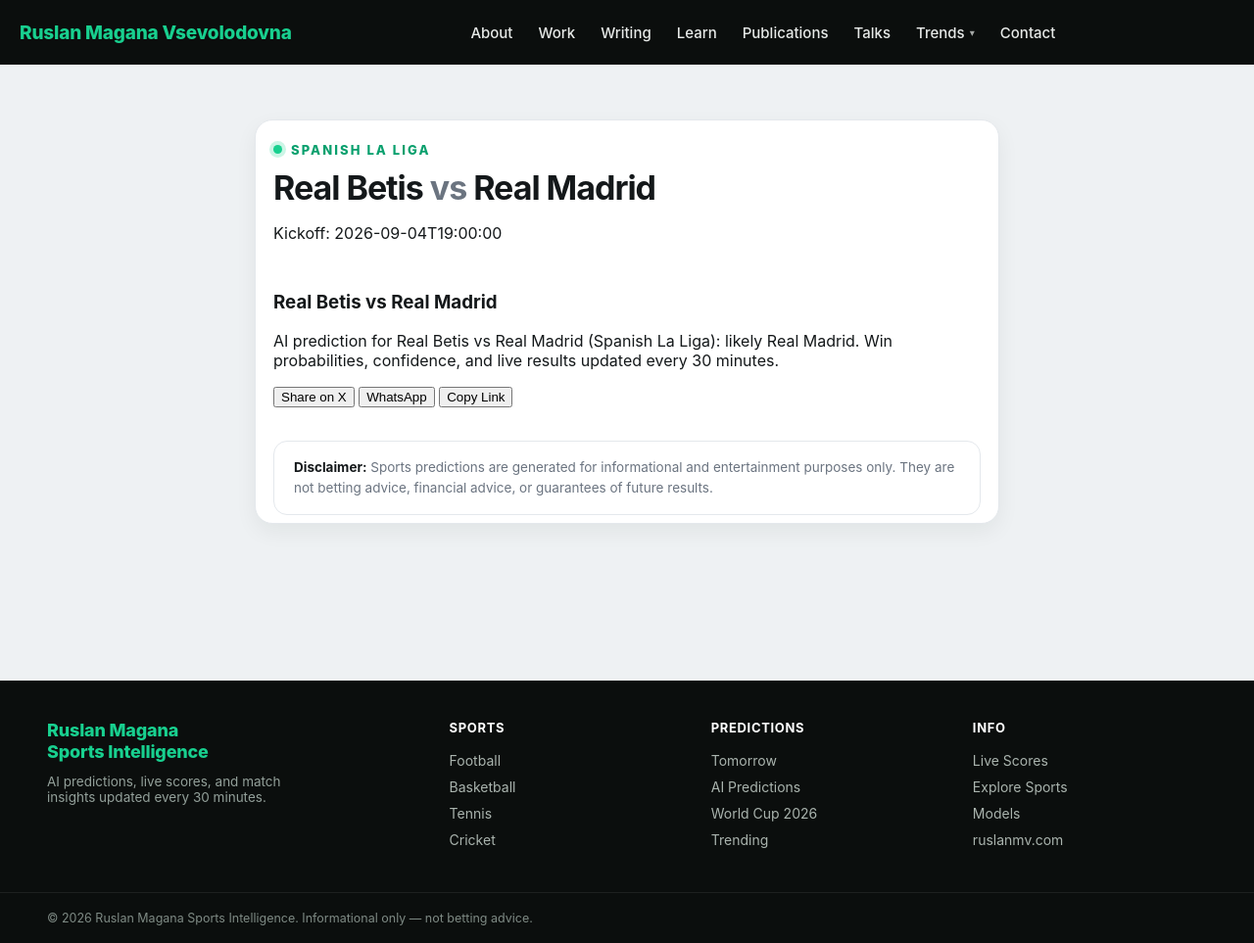
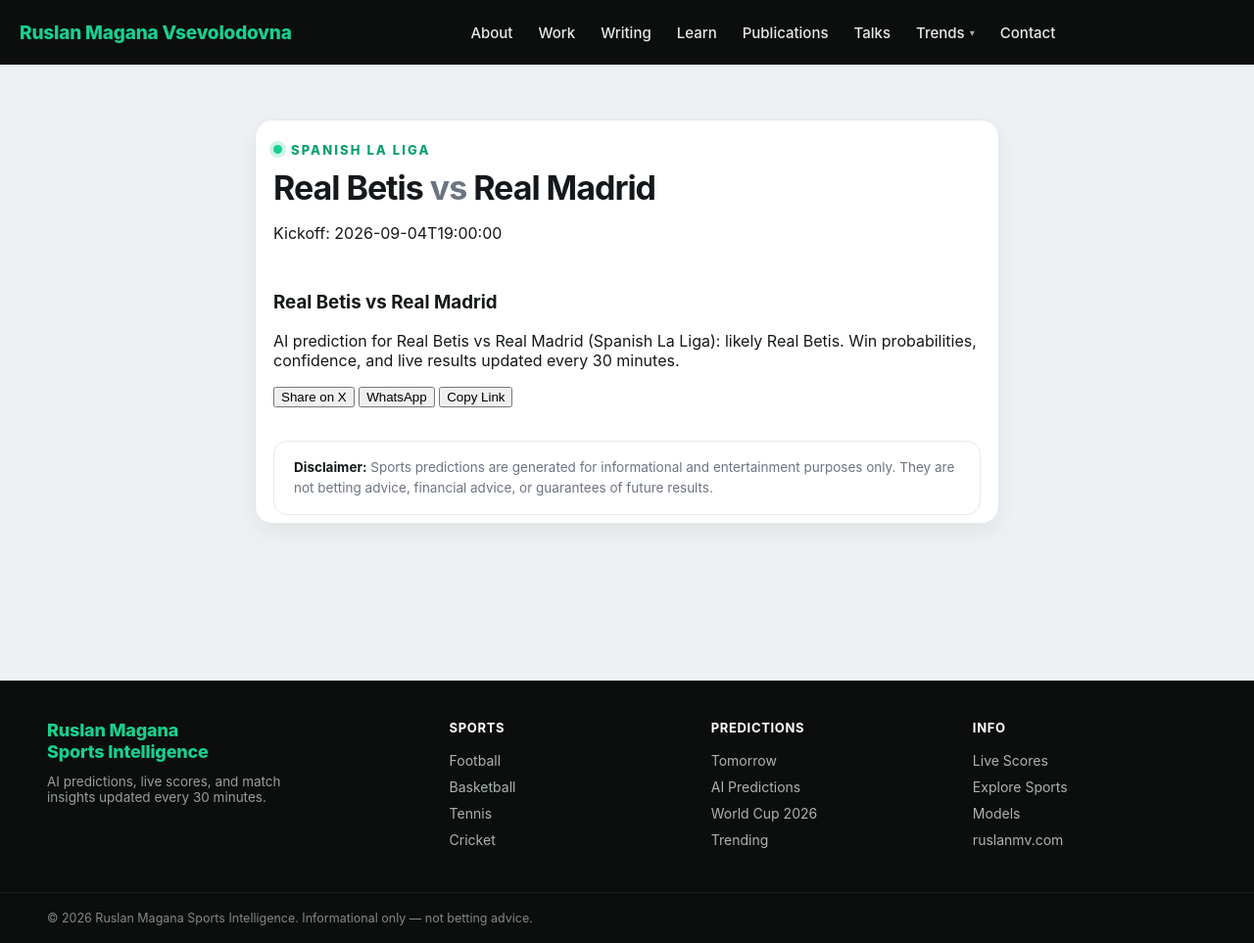
Before and after one commit to ruslanmv/sports-trends, a Jekyll site: the page built from sports/match/tsdb-2506205.md, in a window 1280 px wide and 963 px high. Shown: the whole window at 98% size. Built offline with Jekyll 4.4.1, drawn with Linux system fonts in a browser that asks for light colours.

Commit message:
chore(sports): regenerate SEO pages [skip ci]

```diff
--- a/sports/match/tsdb-2506205.md
+++ b/sports/match/tsdb-2506205.md
@@ -2,7 +2,7 @@
 layout: sports-match
 title: "Real Betis vs Real Madrid prediction & live odds — Spanish La Liga"
 permalink: /sports/match/tsdb-2506205/
-description: "AI prediction for Real Betis vs Real Madrid (Spanish La Liga): likely Real Madrid. Win probabilities, confidence, and live results updated every 30 minutes."
+description: "AI prediction for Real Betis vs Real Madrid (Spanish La Liga): likely Real Betis. Win probabilities, confidence, and live results updated every 30 minutes."
 sport: "football"
 league: "Spanish La Liga"
 home_team: "Real Betis"
@@ -13,4 +13,4 @@ jsonld: {"@context": "https://schema.org", "@type": "SportsEvent", "name": "Real
 
 # Real Betis vs Real Madrid
 
-AI prediction for Real Betis vs Real Madrid (Spanish La Liga): likely Real Madrid. Win probabilities, confidence, and live results updated every 30 minutes.
+AI prediction for Real Betis vs Real Madrid (Spanish La Liga): likely Real Betis. Win probabilities, confidence, and live results updated every 30 minutes.
--- a/sports/sitemap-sports.xml
+++ b/sports/sitemap-sports.xml
@@ -12,12 +12,12 @@
   <url><loc>https://ruslanmv.com/sports/cricket/</loc></url>
   <url><loc>https://ruslanmv.com/sports/baseball/</loc></url>
   <url><loc>https://ruslanmv.com/sports/esports/</loc></url>
-  <url><loc>https://ruslanmv.com/sports/match/tsdb-2506205/</loc></url>
+  <url><loc>https://ruslanmv.com/sports/match/tsdb-2387945/</loc></url>
+  <url><loc>https://ruslanmv.com/sports/match/tsdb-2548849/</loc></url>
   <url><loc>https://ruslanmv.com/sports/match/tsdb-2594644/</loc></url>
   <url><loc>https://ruslanmv.com/sports/match/tsdb-2494027/</loc></url>
+  <url><loc>https://ruslanmv.com/sports/match/tsdb-2506205/</loc></url>
   <url><loc>https://ruslanmv.com/sports/match/tsdb-2482160/</loc></url>
   <url><loc>https://ruslanmv.com/sports/match/tsdb-2508347/</loc></url>
   <url><loc>https://ruslanmv.com/sports/match/tsdb-2489481/</loc></url>
-  <url><loc>https://ruslanmv.com/sports/match/tsdb-2387945/</loc></url>
-  <url><loc>https://ruslanmv.com/sports/match/tsdb-2548849/</loc></url>
 </urlset>
```
Also changed, not shown: assets/images/sports/og/tsdb-2506205.svg.
